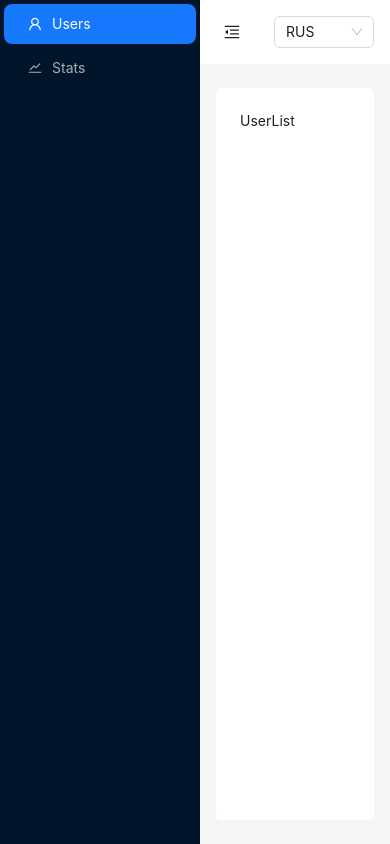
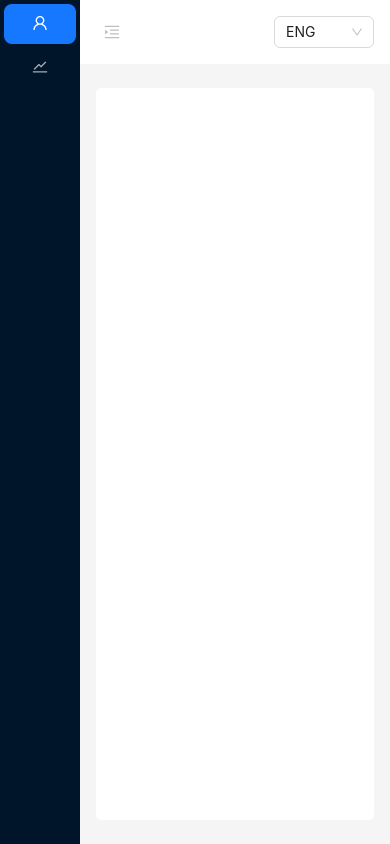
Before and after one commit to vladopot/Dashboard, a React (Vite) app in the folder Dashboard/: page / in a window 390 px wide. Built offline with nearby package versions, Linux system fonts and the light colour scheme.

Commit message:
feat: added sec language, added sideBar features

```diff
--- a/Dashboard/src/Components/LayOut.tsx
+++ b/Dashboard/src/Components/LayOut.tsx
@@ -1,6 +1,7 @@
-import React, { useState } from 'react'
+import React, { useEffect, useState } from 'react'
 import { Outlet } from 'react-router'
 import { Button, Layout, Menu, Select } from "antd";
+import { useSelector, useDispatch } from 'react-redux'
 import {
     MenuFoldOutlined,
     MenuUnfoldOutlined,
@@ -9,9 +10,18 @@ import {
   } from '@ant-design/icons';
 import Sider from 'antd/es/layout/Sider';
 import { Content, Header } from 'antd/es/layout/layout';
+import { RootState } from '../Redux/store';
+import { toogleLanguage } from '../Redux/lLanguageSlice';
+import { EngLangDatas, RusLangDatas } from '../models/languageDatas';
 
 const LayOut = () => {
     const [callapsed, setCollapsed] = useState(false);
+    const language = useSelector((state: RootState) => state.language.value);
+    const dispatch = useDispatch();
+
+    useEffect(() => window.innerWidth < 768 ? setCollapsed(true) : setCollapsed(false) ,[])
+
+    window.addEventListener('resize', () => window.innerWidth < 768 ? setCollapsed(true) : setCollapsed(false));
 
   return (
     <>
@@ -19,7 +29,7 @@ const LayOut = () => {
             <Sider
                 trigger={null}
                 collapsible
-                collapsed={callapsed}
+                collapsed={callapsed || window.innerWidth < 768}
                 style={{
                     height: '100vh',
                     position: 'sticky',
@@ -33,12 +43,12 @@ const LayOut = () => {
                         {
                             key: '1',
                             icon: <UserOutlined />,
-                            label: 'Users'
+                            label: language === 'ENG' ? EngLangDatas.SideBar.UsersBtn : RusLangDatas.SideBar.UsersBtn
                         },
                         {
                             key: '2',
                             icon: <StockOutlined />,
-                            label: 'Stats',
+                            label: language === 'ENG' ? EngLangDatas.SideBar.StatsBtn : RusLangDatas.SideBar.StatsBtn,
                         }
                     ]}>
 
@@ -53,6 +63,7 @@ const LayOut = () => {
                             alignItems: 'center'
                         }}>
                     <Button
+                        disabled={callapsed ? true : false}
                         type='text'
                         icon={callapsed ? <MenuUnfoldOutlined /> : <MenuFoldOutlined />}
                         onClick={() => setCollapsed(!callapsed)}
@@ -61,17 +72,17 @@ const LayOut = () => {
                             width: 64,
                             height: 64,
                         }}>
-
                     </Button>
                     <Select
-                        defaultValue={'RUS'}
+                        onChange={() => dispatch(toogleLanguage())}
+                        defaultValue={'ENG'}
                         style={{
                             width: 100,
                             marginRight: 16
                         }}
                         options={[
-                            { value: 'RUS', label: <span>RUS</span> },
-                            { value: 'ENG', label: <span>ENG</span> }
+                            { value: 'ENG', label: <span>ENG</span> },
+                            { value: 'RUS', label: <span>RUS</span> }
                         ]}/>
                 </Header>
                 <Content
--- a/Dashboard/src/Components/UserList/UserList.tsx
+++ b/Dashboard/src/Components/UserList/UserList.tsx
@@ -1,8 +1,9 @@
 import React from 'react'
+import './UserList.scss'
 
 const UserList = () => {
   return (
-    <div>UserList</div>
+    <h2></h2>
   )
 }
 
--- /dev/null
+++ b/Dashboard/src/Redux/lLanguageSlice.ts
@@ -0,0 +1,22 @@
+import { createSlice } from "@reduxjs/toolkit";
+
+export interface LangState {
+    value: string
+}
+
+const initialState: LangState = {
+    value: 'ENG'
+}
+
+export const LangSlice = createSlice({
+    name: 'language',
+    initialState,
+    reducers: {
+        toogleLanguage: (state) => {
+            state.value = (state.value === 'ENG') ? 'RUS' : 'ENG';
+        }
+    }
+});
+
+export const {toogleLanguage} = LangSlice.actions;
+export default LangSlice.reducer;
--- /dev/null
+++ b/Dashboard/src/Redux/store.ts
@@ -0,0 +1,12 @@
+import { configureStore } from "@reduxjs/toolkit"
+import languageReducer from './lLanguageSlice'
+
+
+export const store = configureStore({
+    reducer: {
+        language: languageReducer,
+    }
+});
+
+export type RootState = ReturnType<typeof store.getState>;
+export type AppDispatch = typeof store.dispatch;
--- a/Dashboard/src/main.tsx
+++ b/Dashboard/src/main.tsx
@@ -3,11 +3,15 @@ import { createRoot } from 'react-dom/client'
 import { BrowserRouter } from 'react-router'
 import './index.scss'
 import App from './App.tsx'
+import { Provider } from 'react-redux'
+import { store } from './Redux/store.ts'
 
 createRoot(document.getElementById('root')!).render(
   <StrictMode>
-    <BrowserRouter>
-      <App />
-    </BrowserRouter>
+    <Provider store={store}>
+      <BrowserRouter>
+        <App />
+      </BrowserRouter>
+    </Provider>
   </StrictMode>,
 )
--- /dev/null
+++ b/Dashboard/src/models/languageDatas.ts
@@ -0,0 +1,23 @@
+interface langDataInterface {
+    SideBar: {
+        UsersBtn: string,
+        StatsBtn: string
+    }
+    UserList: []
+}
+
+export const RusLangDatas: langDataInterface = {
+    SideBar: {
+        UsersBtn: 'Пользователи',
+        StatsBtn: "Статистика"
+    },
+    UserList: []
+}
+
+export const EngLangDatas: langDataInterface = {
+    SideBar: {
+        UsersBtn: 'Users',
+        StatsBtn: "Stats"
+    },
+    UserList: []
+}
```
Also changed, not shown: Dashboard/src/Components/SideBar/SideBar.tsx (deleted, +0 -9 lines), Dashboard/src/Components/SideBar/SideBar.scss (deleted).
